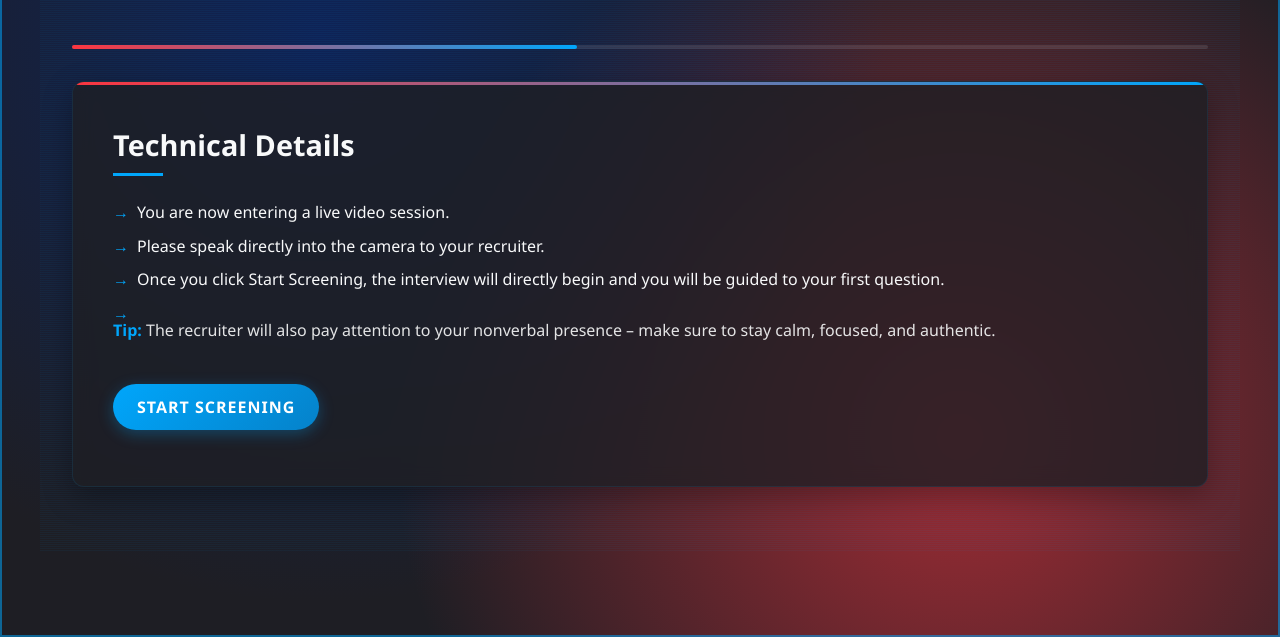
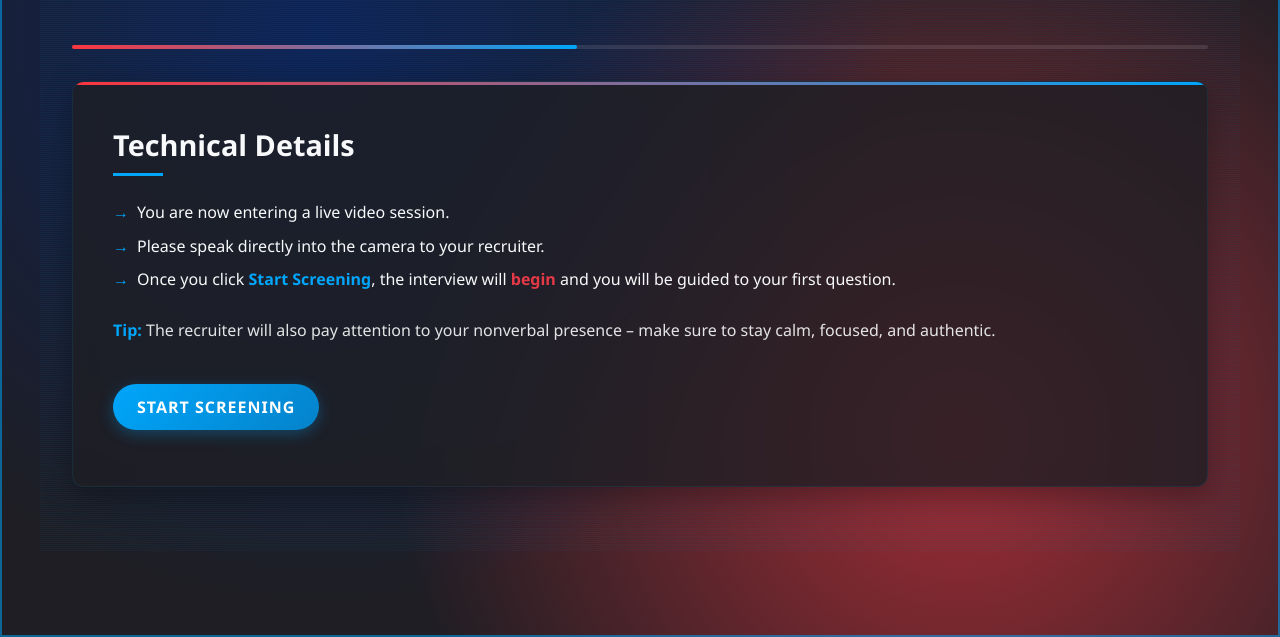
Before and after one commit to noriva-recruiting/video-interview, a plain HTML site: page index.html in a window 1280 px wide. Shown: the part 163-800 px from the top of the page. Drawn offline with Linux system fonts and the light colour scheme; a web font is replaced by a local one.

Commit message:
Update index.html

```diff
--- a/index.html
+++ b/index.html
@@ -458,7 +458,13 @@ ol li::before {
 
                 <li>Please speak directly into the camera to your recruiter.</li>
 
-               <li>Once you click Start Screening, the interview will directly begin and you will be guided to your first question.<li>
+ <li>
+  Once you click <strong>Start Screening</strong>,
+  the interview will <span style="color:#e63946; font-weight:bold;">begin</span>
+  and you will be guided to your first question.
+</li>
+
+
             </ul>
             <p><strong>Tip:</strong> The recruiter will also pay attention to your nonverbal presence – make sure to stay calm, focused, and authentic.</p>
             <button class="btn" onclick="startWebcamAndContinue()">Start Screening</button>
```
